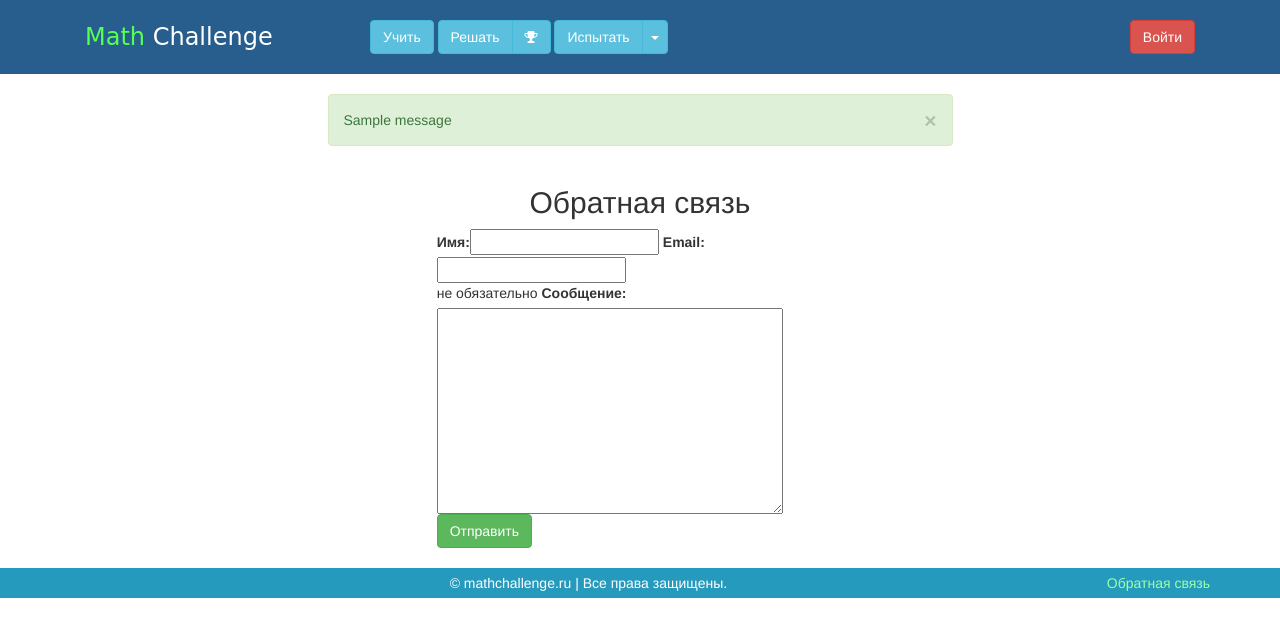
After one commit to kotlyar-andrey/mathchallenge, a Django app: template src/main/templates/main/feedback.html in a window 1280 px wide. The commit adds this page. Shown: the top 637 px of the page. Run offline with Django 3.2, Linux system fonts and the light colour scheme; the template is opened without the code that fills it: values that come from a table or form of the project are taken from there, others are empty; tables that the repository leaves empty hold one stand-in row (values such as "Sample post"); one stand-in notice (Sample message) is shown; parts of the project's set-up code (start-up, migrations or seed data) failed here and were passed over; some libraries are stand-ins or nearby versions.

Commit message:
feedback done

```diff
--- /dev/null
+++ b/src/main/forms.py
@@ -0,0 +1,28 @@
+# -*- coding: utf-8 -*-
+
+from django import forms
+from django.core.mail import EmailMessage
+from django.utils import timezone
+
+from yacaptcha.fields import YaCaptchaField
+from src import settings
+
+
+class FeedbackForm(forms.Form):
+    name = forms.CharField(label=u'Имя')
+    email = forms.EmailField(label=u'Email', required=False, help_text=u'не обязательно')
+    message = forms.CharField(label=u'Сообщение', widget=forms.Textarea())
+    referer = forms.CharField(required=False, widget=forms.HiddenInput())
+    captcha = YaCaptchaField(label=u'Введите символы с картинки')
+
+    def send(self, request):
+        name = self.cleaned_data['name']
+        email = self.cleaned_data['email']
+        message = self.cleaned_data['message']
+        user_agent_data = 'User agent: %s' % request.META.get('HTTP_USER_AGENT')
+        timestamp = 'Time: %s' % timezone.now().strftime('%H:%M:%S %m-%d-%Y')
+        referer = 'Referer: %s' % self.cleaned_data['referer']
+        message = '%s\n%s\n\n%s\n%s\n%s' % (name, message, user_agent_data, timestamp, referer)
+        headers = {'Reply-To': email} if email else None
+
+        EmailMessage(settings.FEEDBACK_SUBJECT, message, email, [a[1] for a in settings.ADMINS], headers=headers).send()
--- /dev/null
+++ b/src/main/templates/main/feedback.html
@@ -0,0 +1,36 @@
+{% extends 'base.html' %}
+{% load bootstrap %}
+
+{% block title %}Обратная связь - Math Challenge{% endblock %}
+
+{% block pre_content %}
+    <div class="row">
+        <div class="col-md-6 col-md-offset-3">
+            {% if messages%}
+                <ul class="messages">
+                    {% for message in messages %}
+                        <li><div {% if message.tags %} class="alert alert-{{ message.tags }}"{% endif %}>
+                            <a class="close" data-dismiss="alert">&times;</a>
+                            {{ message }}
+                        </div>
+                        </li>
+                    {% endfor %}
+                </ul>
+            {% endif %}
+        </div>
+    </div>
+{% endblock %}
+
+{% block content %}
+    <div class="row">
+        <div class="col-md-4 col-md-offset-4">
+            <h2 class="text-center">Обратная связь</h2>
+            <form method="post" class="form-horizontal">{% csrf_token %}
+                <fieldset>
+                    {{ form|bootstrap }}
+                </fieldset>
+                <button type="submit" class="btn btn-success">Отправить</button>
+            </form>
+        </div>
+    </div>
+{% endblock %}
--- a/src/main/urls.py
+++ b/src/main/urls.py
@@ -5,5 +5,6 @@ from django.conf.urls import patterns, include, url
 
 urlpatterns = patterns('src.main.views',
     url(r'^$', 'index', name='index'),
-    url(r'^achievments_check/', 'achievments_check', name='achievments_check'),
+    url(r'^achievments_check/$', 'achievments_check', name='achievments_check'),
+    url(r'^feedback/$', 'feedback', name='feedback'),
 )
--- a/src/settings.py
+++ b/src/settings.py
@@ -143,6 +143,7 @@ INSTALLED_APPS = (
     'south',
     'mptt',
     'social_auth',
+    'yacaptcha',
 
     'src.main',
     'src.lessons',
--- a/src/static/css/style.css
+++ b/src/static/css/style.css
@@ -121,6 +121,12 @@
     color: #fff;
     padding: 5px;
     margin-top: 20px;
+}
+.feedback{
+    color:#9affab;
+}
+.feedback:hover{
+    color: #fff;
 }
 
 /*Category sidebar*/
--- a/src/templates/base.html
+++ b/src/templates/base.html
@@ -71,6 +71,7 @@
             <div class="row">
                 <div class="col-md-12 text-center">
                     &copy; mathchallenge.ru | Все права защищены.
+                    <a href="{% url 'main:feedback' %}" class="pull-right feedback">Обратная связь</a>
                 </div>
             </div>
     </div>
```
Also changed, not shown: src/main/views.py (+17 -2 lines), 1 other file.
